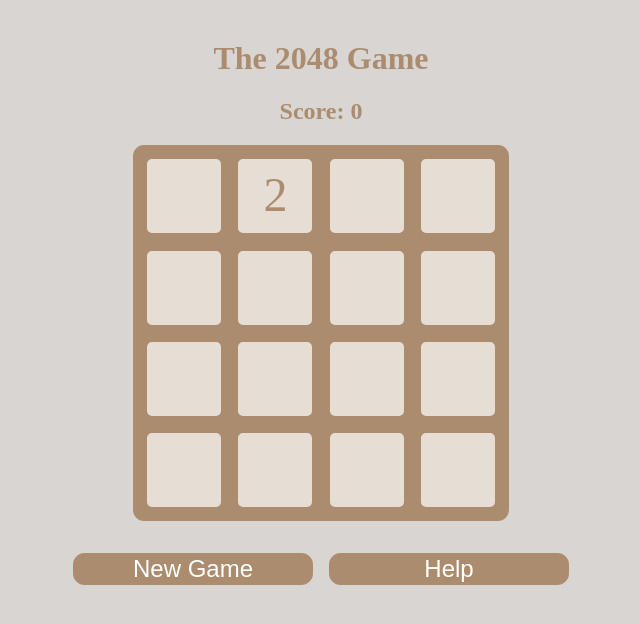
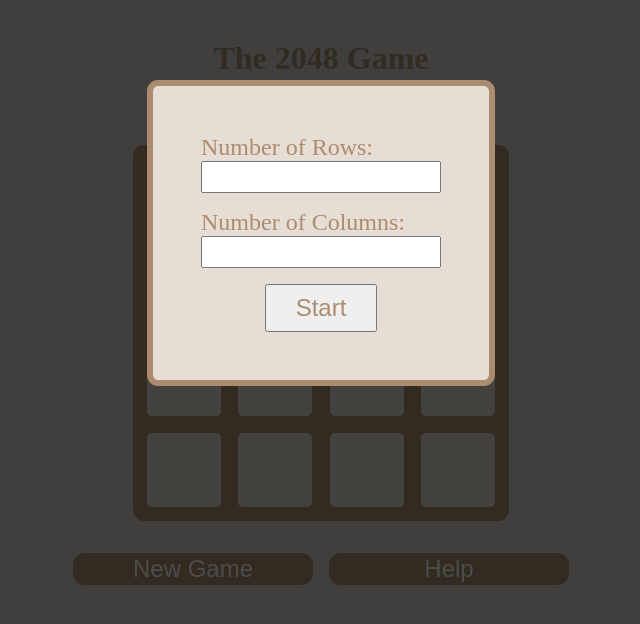
Before and after one commit to tymefighter/WebPractice, a website: page 2048/index.html in a window 1280 px wide. Both pictures are taken after a click on the button "New Game". Shown: the whole page, without its empty margins (319-959 px from the left). Drawn offline with Linux system fonts and the light colour scheme.

Commit message:
Add new game functionality

```diff
--- a/2048/script.js
+++ b/2048/script.js
@@ -251,8 +251,34 @@
             document
             .querySelector(".new-game")
             .addEventListener("click", () => {
-                // const modalDiv = createModal();
-                // const form = document.createElement("form");
+                const modalDiv = createModal();
+                const form = document.createElement("form");
+
+                form.innerHTML =
+                `
+                    <label for="numRows">Number of Rows: </label>
+                    <input type="number" name="numRows" id="numRows"/>
+
+                    <label for="numCols">Number of Columns: </label>
+                    <input type="number" name="numCols" id="numCols"/>
+
+                    <button type="button">Start</button>
+                `;
+                const numRowsInput = form.querySelector("#numRows");
+                const numColsInput = form.querySelector("#numCols");
+
+                modalDiv.append(form);
+
+                form.querySelector("button").addEventListener("click", () => {
+                    controller.reset(
+                        parseInt(numRowsInput.value),
+                        parseInt(numColsInput.value)
+                    );
+                    modalDiv.remove();
+                });
+
+                form.addEventListener("click", event => event.stopPropagation());
+                modalDiv.addEventListener("click", () => modalDiv.remove());
             });
 
             document
--- a/2048/styles.scss
+++ b/2048/styles.scss
@@ -86,4 +86,35 @@ h2 {
         border-radius: 0.7rem;
         border: 0.4rem solid $main-color;
     }
+
+    label, input {
+        font-size: 1.5rem;
+    }
+
+    input {
+        height: 2rem;
+        width: 15rem;
+        display: block;
+        margin-bottom: 1rem;
+        text-align: center;
+        color: $main-color
+    }
+
+    button {
+        display: block;
+        margin: 0 auto;
+        height: 3rem;
+        width: 7rem;
+        font-size: 1.5rem;
+        color: $main-color;
+    }
+
+    form {
+        padding: 3rem;
+        width: fit-content;
+        margin: 5rem auto 0 auto;
+        background-color: $inner-color;
+        border-radius: 0.7rem;
+        border: 0.4rem solid $main-color;
+    }
 }
```
Also changed, not shown: 2048/styles.css, 1 other file.
